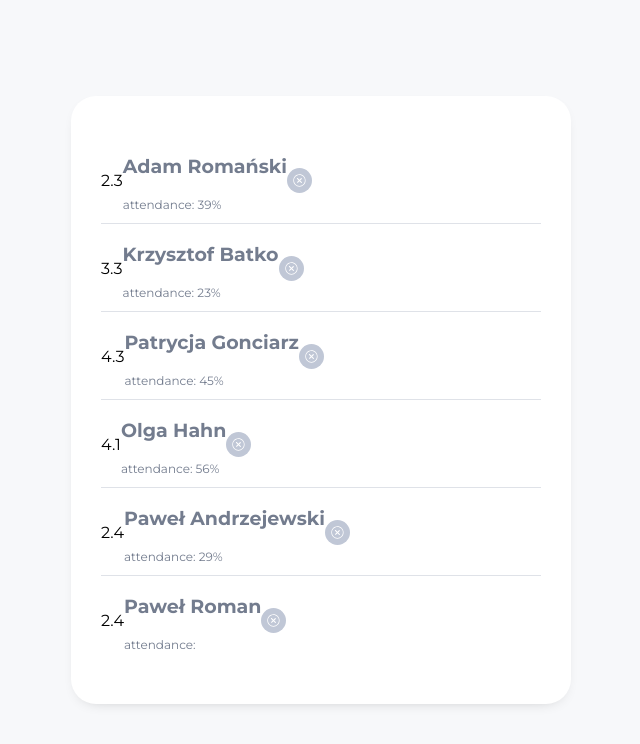
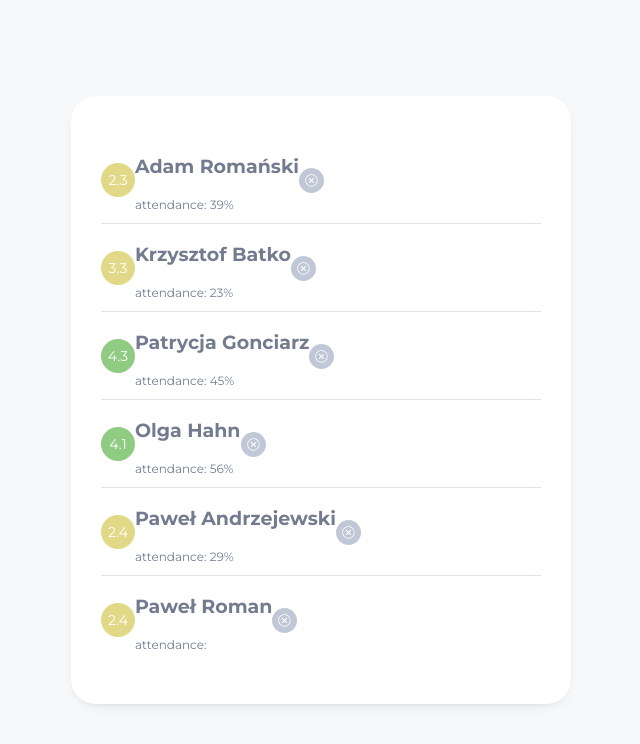
Before and after one commit to m-went/romans-exercise, a React (Create React App) app: page / in a window 1280 px wide. Shown: the top 744 px of the page, without its empty margins (319-959 px from the left). Built offline with nearby package versions, Linux system fonts and the light colour scheme.

Commit message:
add logic to change bg color of average in UserListAverage component and change its scss file

```diff
--- a/src/components/UserListAverage/UserListAverage.js
+++ b/src/components/UserListAverage/UserListAverage.js
@@ -1,7 +1,18 @@
-import styles from './UserListAverage.module.scss';
+import './UserListAverage.scss';
 
 function UserListAverage(props) {
-  return <div>{props.average}</div>;
+  const average = parseFloat(props.average);
+  let bgColor;
+
+  if (average <= 2.0) {
+    bgColor = 'badAvr';
+  } else if (average <= 4.0) {
+    bgColor = 'mediumAvr';
+  } else {
+    bgColor = 'goodAvr';
+  }
+
+  return <div className={`UserListAverage ${bgColor}`}>{props.average}</div>;
 }
 
 export default UserListAverage;
--- /dev/null
+++ b/src/components/UserListAverage/UserListAverage.scss
@@ -0,0 +1,24 @@
+@use '../../assets/styles/themeVariables';
+
+.UserListAverage {
+  width: 34px;
+  height: 34px;
+  border-radius: 50%;
+  color: themeVariables.$white;
+  display: flex;
+  align-items: center;
+  justify-content: center;
+  font-size: themeVariables.$fontSizeM;
+}
+
+.goodAvr {
+  background-color: themeVariables.$success;
+}
+
+.mediumAvr {
+  background-color: themeVariables.$warning;
+}
+
+.badAvr {
+  background-color: themeVariables.$error;
+}
--- a/src/components/UserListItem/UserListItem.js
+++ b/src/components/UserListItem/UserListItem.js
@@ -1,11 +1,12 @@
 import styles from './UserListItem.module.scss';
 import Button from '../UserListButton/UserListButton';
+import Average from '../UserListAverage/UserListAverage';
 
 function UserListItem(props) {
   const { name, attendance, average } = props.user;
   return (
     <div className={`${styles.userListItem}`}>
-      <div className={`${styles.h1}`}>{average}</div>
+      <Average average={average} />
       <div>
         <p className={`${styles.name}`}>{name}</p>
         <p className={`${styles.attendance}`}>attendance: {attendance}</p>
```
Also changed, not shown: src/components/UserListAverage/UserListAverage.module.scss (deleted).
